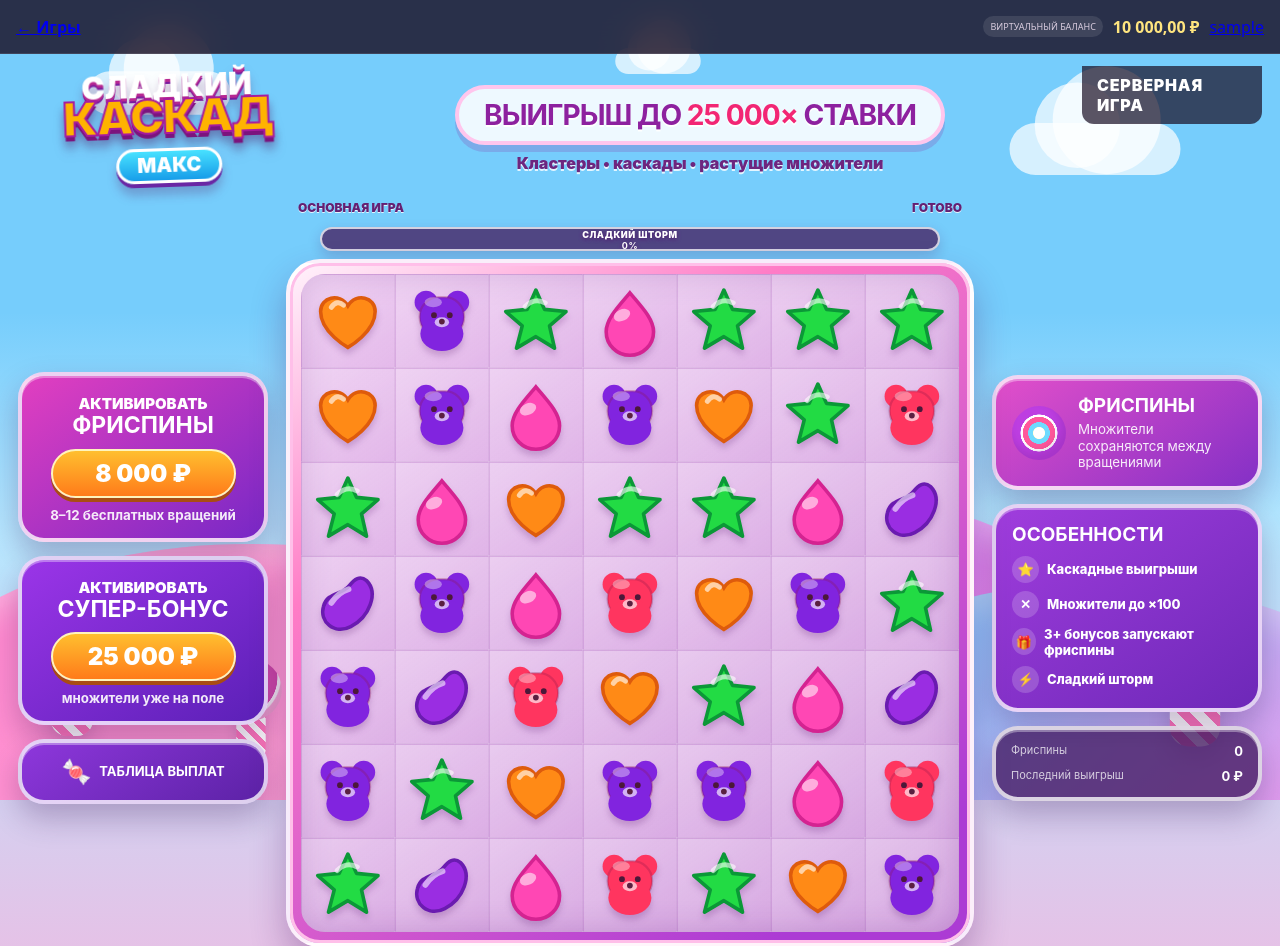
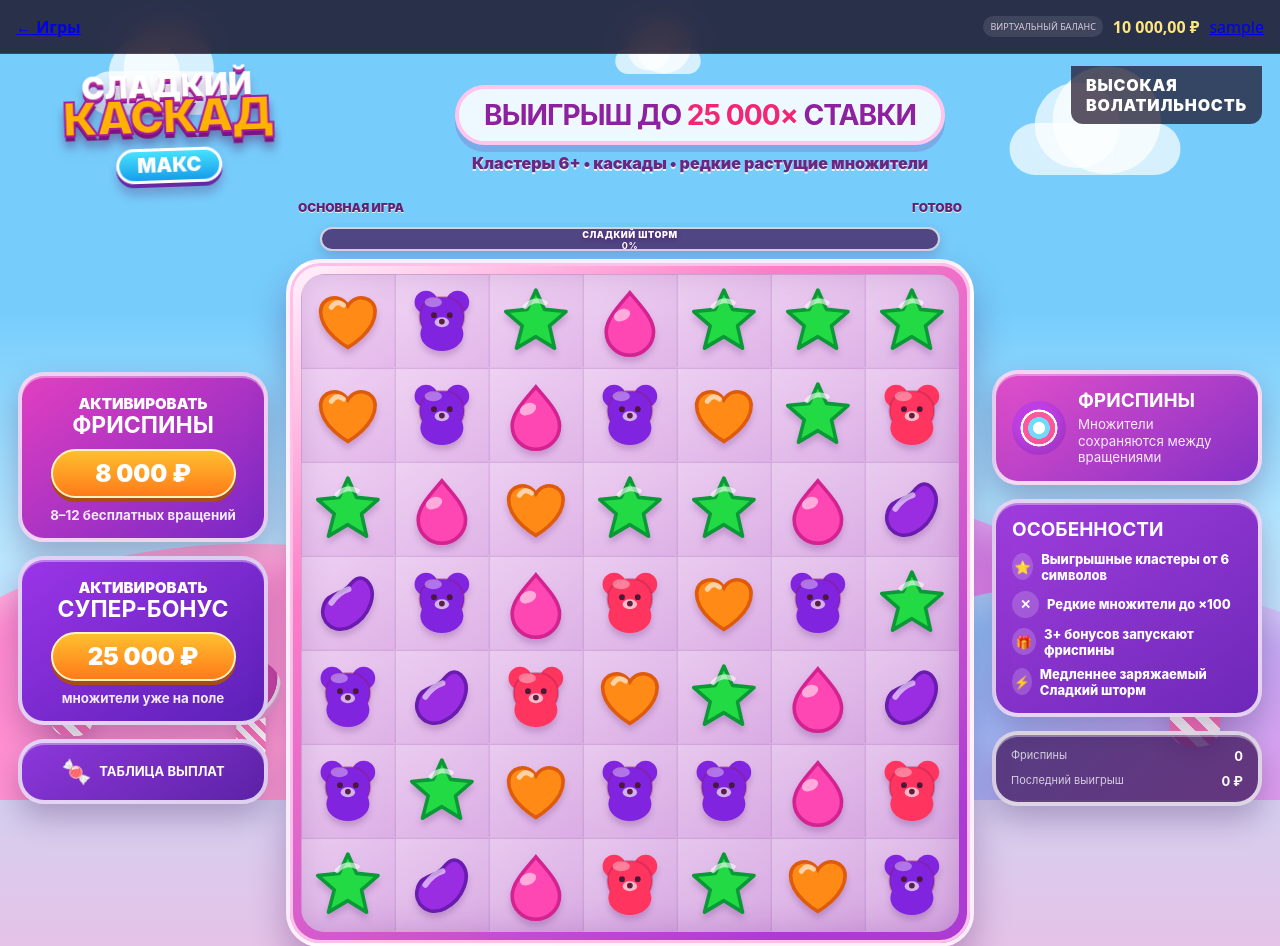
Before and after one commit to vasilev38998/cas, a PHP site: page /game.php in a window 1280 px wide. Shown: the top 946 px of the page. Run offline with PHP 8.4, Linux system fonts and the light colour scheme; the visitor is signed in with stand-in values (Sample User, id 1).

Commit message:
Update Sweet Cascade rules for rarer 6+ clusters

```diff
--- a/game.php
+++ b/game.php
@@ -10,16 +10,16 @@ $boot=['balance'=>(int)$user['balance_kopecks']/100,'freeSpins'=>$free,'stormCha
 <div class="cc-game-topbar"><a class="cc-back" href="index.php">← Игры</a><div class="cc-game-user"><span class="cc-virtual-pill">ВИРТУАЛЬНЫЙ БАЛАНС</span><span class="cc-mini-balance" data-site-balance><?=e(money_rub((int)$user['balance_kopecks']))?></span><a href="account.php"><?=e($user['username'])?></a></div></div>
 <div class="sky-decor" aria-hidden="true"><span class="cloud c1"></span><span class="cloud c2"></span><span class="cloud c3"></span><span class="hill h1"></span><span class="hill h2"></span><span class="hill h3"></span><span class="candy-tree t1"></span><span class="candy-tree t2"></span><span class="candy-tree t3"></span></div>
 <main class="game-shell">
-<header class="game-header"><div class="brand" aria-label="Сладкий Каскад"><span class="brand-top">СЛАДКИЙ</span><span class="brand-main">КАСКАД</span><span class="brand-sub">МАКС</span></div><div class="headline"><strong>ВЫИГРЫШ ДО <em>25 000×</em> СТАВКИ</strong><span>Кластеры • каскады • растущие множители</span></div><div class="demo-badge">СЕРВЕРНАЯ ИГРА</div></header>
+<header class="game-header"><div class="brand" aria-label="Сладкий Каскад"><span class="brand-top">СЛАДКИЙ</span><span class="brand-main">КАСКАД</span><span class="brand-sub">МАКС</span></div><div class="headline"><strong>ВЫИГРЫШ ДО <em>25 000×</em> СТАВКИ</strong><span>Кластеры 6+ • каскады • редкие растущие множители</span></div><div class="demo-badge">ВЫСОКАЯ ВОЛАТИЛЬНОСТЬ</div></header>
 <section class="game-layout">
 <aside class="side-panel left-panel"><button class="feature-card buy-card" id="buyBonusBtn"><span class="feature-kicker">АКТИВИРОВАТЬ</span><strong>ФРИСПИНЫ</strong><span class="price" id="bonusPrice">8 000 ₽</span><small>8–12 бесплатных вращений</small></button><button class="feature-card super-card" id="buySuperBtn"><span class="feature-kicker">АКТИВИРОВАТЬ</span><strong>СУПЕР-БОНУС</strong><span class="price" id="superPrice">25 000 ₽</span><small>множители уже на поле</small></button><button class="mini-card" id="paytableBtn"><span>🍬</span><strong>ТАБЛИЦА ВЫПЛАТ</strong></button></aside>
 <section class="board-wrap"><div class="board-topline"><span id="roundLabel">ОСНОВНАЯ ИГРА</span><span id="cascadeLabel">ГОТОВО</span></div><div class="board-frame"><div id="grid" class="slot-grid" role="grid" aria-label="Сетка 7 на 7"></div><div id="winOverlay" class="win-overlay" aria-live="polite"></div></div><div class="message-strip" id="messageStrip">УДАЧИ!</div></section>
-<aside class="side-panel right-panel"><div class="info-card free-info"><span class="info-icon gumball">●</span><div><strong>ФРИСПИНЫ</strong><small>Множители сохраняются между вращениями</small></div></div><div class="info-card"><strong>ОСОБЕННОСТИ</strong><ul><li><span>⭐</span> Каскадные выигрыши</li><li><span>✕</span> Множители до ×100</li><li><span>🎁</span> 3+ бонусов запускают фриспины</li><li><span>⚡</span> Сладкий шторм</li></ul></div><div class="stats-card"><div><span>Фриспины</span><strong id="freeSpinsValue">0</strong></div><div><span>Последний выигрыш</span><strong id="lastWinValue">0 ₽</strong></div></div></aside>
+<aside class="side-panel right-panel"><div class="info-card free-info"><span class="info-icon gumball">●</span><div><strong>ФРИСПИНЫ</strong><small>Множители сохраняются между вращениями</small></div></div><div class="info-card"><strong>ОСОБЕННОСТИ</strong><ul><li><span>⭐</span> Выигрышные кластеры от 6 символов</li><li><span>✕</span> Редкие множители до ×100</li><li><span>🎁</span> 3+ бонусов запускают фриспины</li><li><span>⚡</span> Медленнее заряжаемый Сладкий шторм</li></ul></div><div class="stats-card"><div><span>Фриспины</span><strong id="freeSpinsValue">0</strong></div><div><span>Последний выигрыш</span><strong id="lastWinValue">0 ₽</strong></div></div></aside>
 </section>
 <footer class="control-bar"><div class="wallet"><span>БАЛАНС</span><strong id="creditsValue">0 ₽</strong><small>сохранён на аккаунте</small></div><div class="bet-control"><button id="betMinus">−</button><div><span>СТАВКА</span><strong id="betValue">100 ₽</strong></div><button id="betPlus">+</button></div><button class="spin-button" id="spinBtn"><span class="spin-arrows">↻</span><small id="spinCaption">КРУТИТЬ</small></button><div class="control-actions"><button id="autoBtn"><span>⟳</span><small>АВТО ×20</small></button><button id="turboBtn"><span>⚡</span><small>ТУРБО</small></button><button id="soundBtn"><span id="soundIcon">🔊</span><small>ЗВУК</small></button><button id="resetBtn"><span>👤</span><small>АККАУНТ</small></button></div></footer>
 <div class="legal-note">Игровой баланс виртуальный и хранится на сервере в вашем аккаунте. Денежный ввод/вывод в этой версии отсутствует.</div>
 </main>
-<dialog id="paytableModal" class="modal"><form method="dialog" class="modal-card"><button class="modal-close">×</button><h2>Таблица выплат</h2><p>Выигрывают группы из 5 и более одинаковых символов, соприкасающихся по вертикали или горизонтали. После выигрыша символы исчезают и запускают каскад.</p><div id="paytableList" class="paytable-list"></div><div class="rules-box"><strong>Множители клеток</strong><p>Итоговая сумма каскада уже включает все сработавшие множители. Отдельно домножать показанную сумму не нужно.</p></div><div class="rules-box"><strong>Сладкий шторм</strong><p>Шкала заряжается обычными вращениями. При 100% следующее платное вращение получает усиленные клетки.</p></div><div class="rules-box"><strong>Бонус</strong><p>3 бонусных символа дают 8 фриспинов, 4 — 10, 5+ — 12.</p></div></form></dialog>
+<dialog id="paytableModal" class="modal"><form method="dialog" class="modal-card"><button class="modal-close">×</button><h2>Таблица выплат</h2><p>Выигрывают группы из 6 и более одинаковых символов, соприкасающихся по вертикали или горизонтали. После выигрыша символы исчезают и запускают каскад.</p><div id="paytableList" class="paytable-list"></div><div class="rules-box"><strong>Высокая волатильность</strong><p>Кластеры, scatter и множители стали реже. Это единый профиль игры для всех аккаунтов: персональной подстройки шансов нет.</p></div><div class="rules-box"><strong>Множители клеток</strong><p>Итоговая сумма каскада уже включает все сработавшие множители. Отдельно домножать показанную сумму не нужно.</p></div><div class="rules-box"><strong>Сладкий шторм</strong><p>Шкала заряжается обычными вращениями медленнее, чем раньше. При 100% следующее платное вращение получает усиленные клетки.</p></div><div class="rules-box"><strong>Бонус</strong><p>3 бонусных символа дают 8 фриспинов, 4 — 10, 5+ — 12.</p></div></form></dialog>
 <script>window.SC_BOOT=<?=json_encode($boot,JSON_UNESCAPED_UNICODE|JSON_UNESCAPED_SLASHES)?>;</script>
 <script src="game-state.js"></script><script src="game-visuals.js"></script><script src="game-juice.js"></script><script src="game-server.js"></script>
 </body></html>
```
